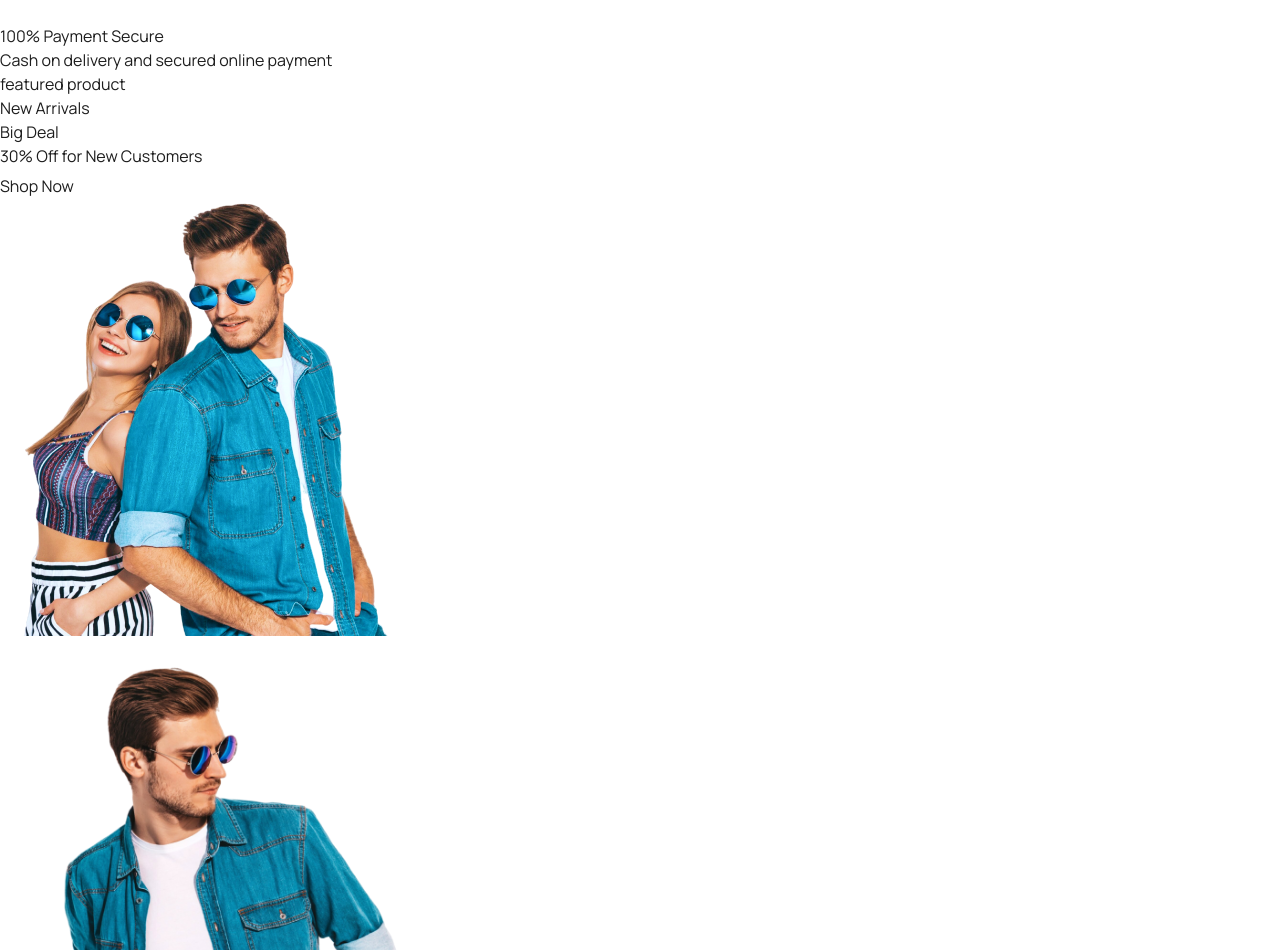
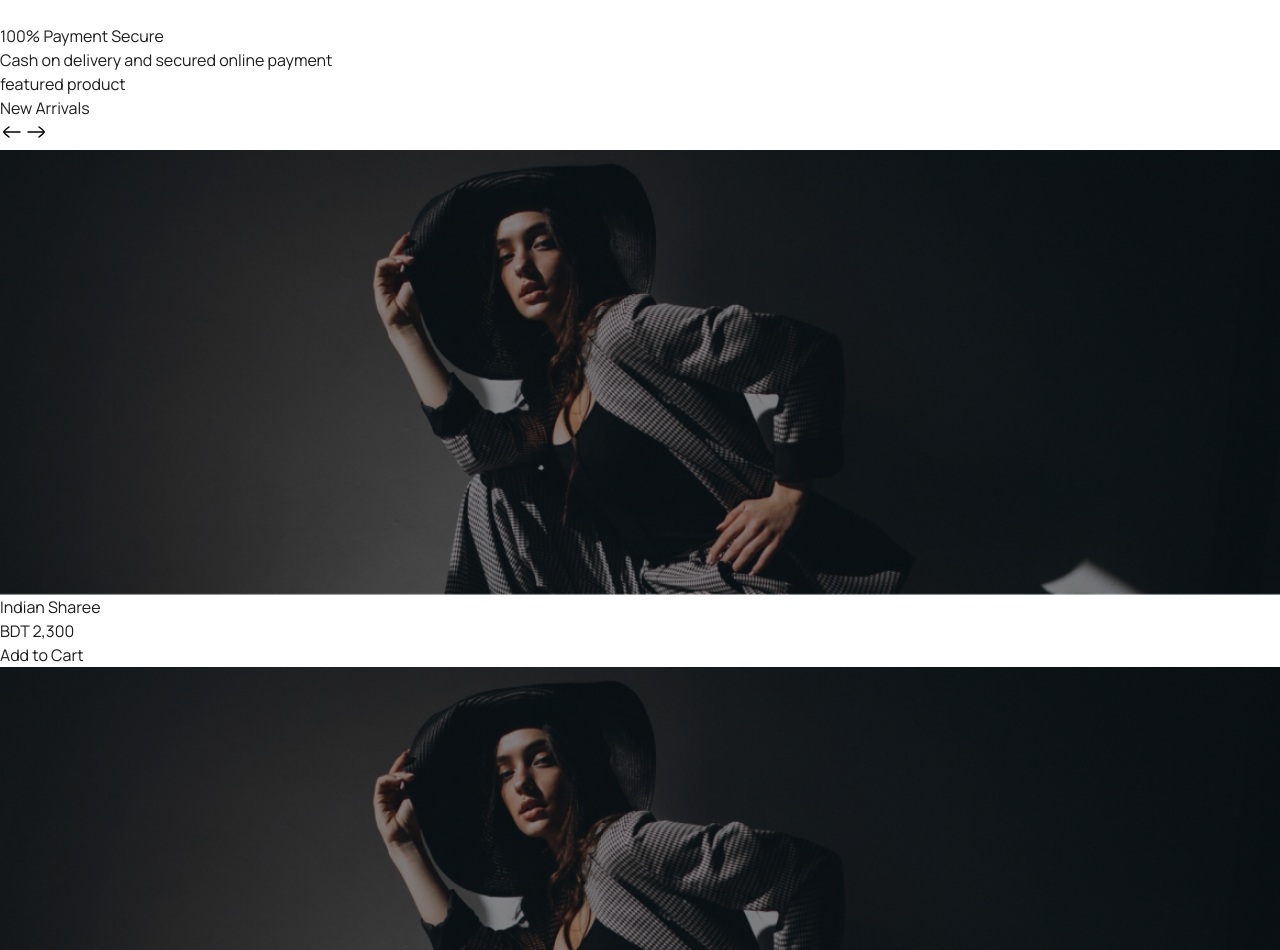
Before and after one commit to rabby-hasan-dev/we5vie-ecomerce-lagning-page, a Next.js app: page / in a window 1280 px wide. Shown: the part 402-1352 px from the top of the page. Built offline with nearby package versions, Linux system fonts and the light colour scheme.

Commit message:
added Fetured Product section

```diff
--- /dev/null
+++ b/src/Components/UI/FeaturedProductCard.tsx
@@ -0,0 +1,43 @@
+import Image from 'next/image';
+
+
+const FeaturedProductCard = () => {
+    return (
+        <div className="shadow-md hover:shadow-lg transition-shadow w-full max-w-sm overflow-hidden mx-auto m-2  border border-gray-200">
+            {/* Image Section */}
+            <div className="relative ">
+                <Image
+                    src="/hero.png"
+                    alt="Product-image"
+                    layout="responsive"
+                    width={1920}
+                    height={1080}
+                    className="object-cover m-2"
+                />
+            </div>
+
+            {/* Content Section */}
+            <div className="p-2">
+
+                {/* Product Info */}
+                <div className="flex justify-between items-center mb-3">
+                    <h3 className="text-lg">Indian Sharee</h3>
+                    <p className="text-xl font-bold text-black">BDT 2,300</p>
+                </div>
+
+                {/* Add to Cart Button */}
+                <button
+                    type="button"
+                    className="w-full mt-4 py-2 border hover:bg-purple-600 hover:text-white text-purple-600 border-purple-600  font-semibold rounded-lg"
+                >
+                    Add to Cart
+                </button>
+            </div>
+        </div>
+
+
+
+    );
+};
+
+export default FeaturedProductCard;
--- a/src/app/(WithComonLayout)/_components/module/FeaturedProject/FeaturedProject.tsx
+++ b/src/app/(WithComonLayout)/_components/module/FeaturedProject/FeaturedProject.tsx
@@ -1,10 +1,43 @@
+import { ArrowLeftIcon, ArrowRightIcon } from "@/assets/icons";
 import Container from "@/Components/UI/Container";
+import FeaturedProductCard from "@/Components/UI/FeaturedProductCard";
 import HeadingComponent from "@/Components/UI/HeadingComponent";
 
 const FeaturedProject = () => {
     return (
         <Container>
-            <HeadingComponent heading="New Arrivals" subHeading="featured product" />
+            {/* header part */}
+            <div className="flex justify-between items-center">
+                <HeadingComponent heading="New Arrivals" subHeading="featured product" />
+                <div className="space-x-2">
+                    <button
+                        className="transform -translate-y-1/2 border border-purple-600 hover:bg-purple-600 text-white p-2 rounded-full"
+
+                    >
+                        <ArrowLeftIcon className="text-purple-600 hover:text-white" />
+                    </button>
+                    <button
+                        className=" transform -translate-y-1/2 border border-purple-600 hover:bg-purple-600 text-white p-2 rounded-full"
+
+                    >
+                        <ArrowRightIcon className="text-purple-600 hover:text-white" />
+                    </button>
+                </div>
+            </div>
+
+            {/* main content */}
+            <div className="grid grid-cols-1 lg:grid-cols-4 gap-6 mt-6">
+                <FeaturedProductCard />
+                <FeaturedProductCard />
+                <FeaturedProductCard />
+                <FeaturedProductCard />
+
+            </div>
+
+            <div className="text-center mt-6">
+                <button className="font-semibold px-6 py-2 bg-purple-600 rounded-lg text-white" >See more</button>
+            </div>
+
         </Container>
     );
 };
```
